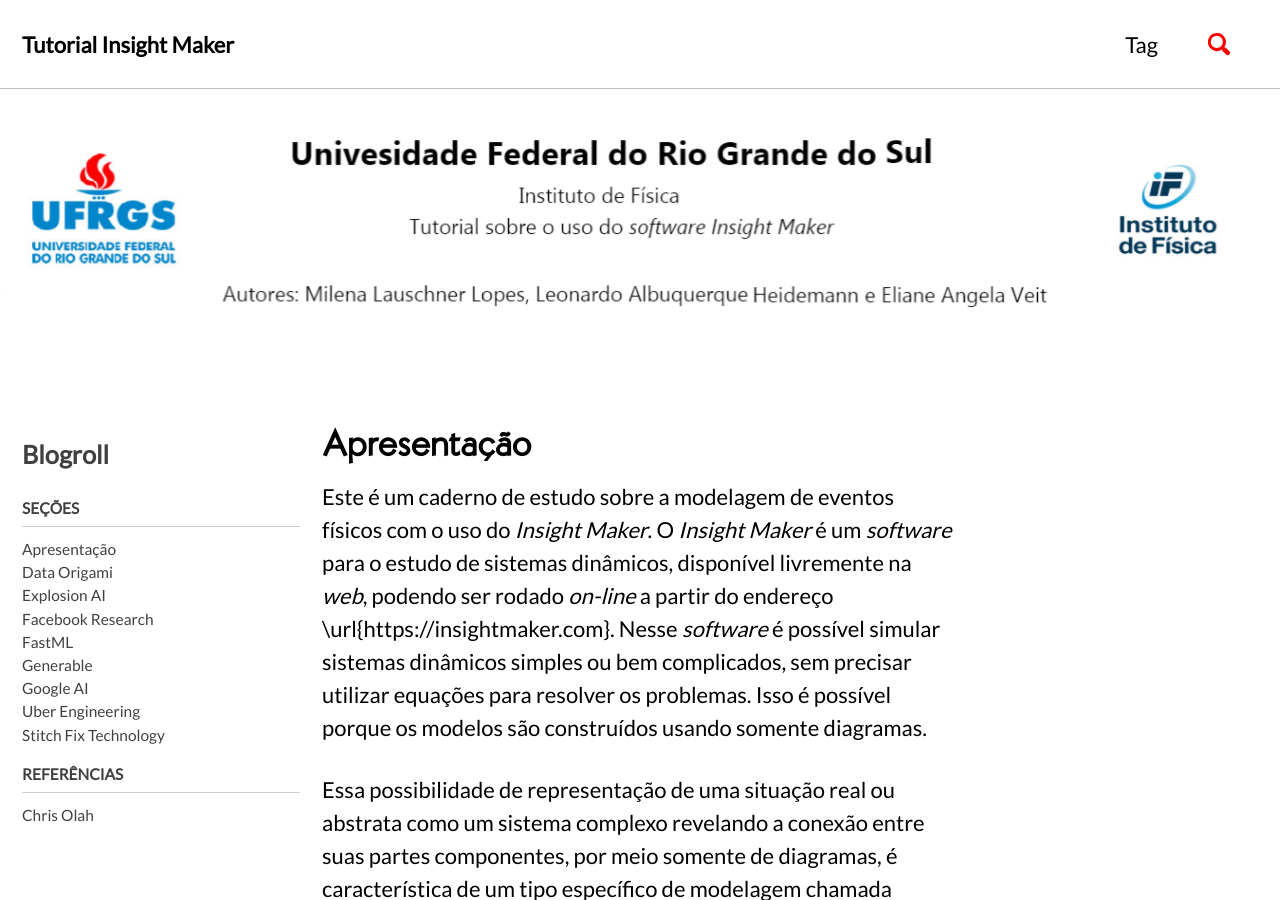
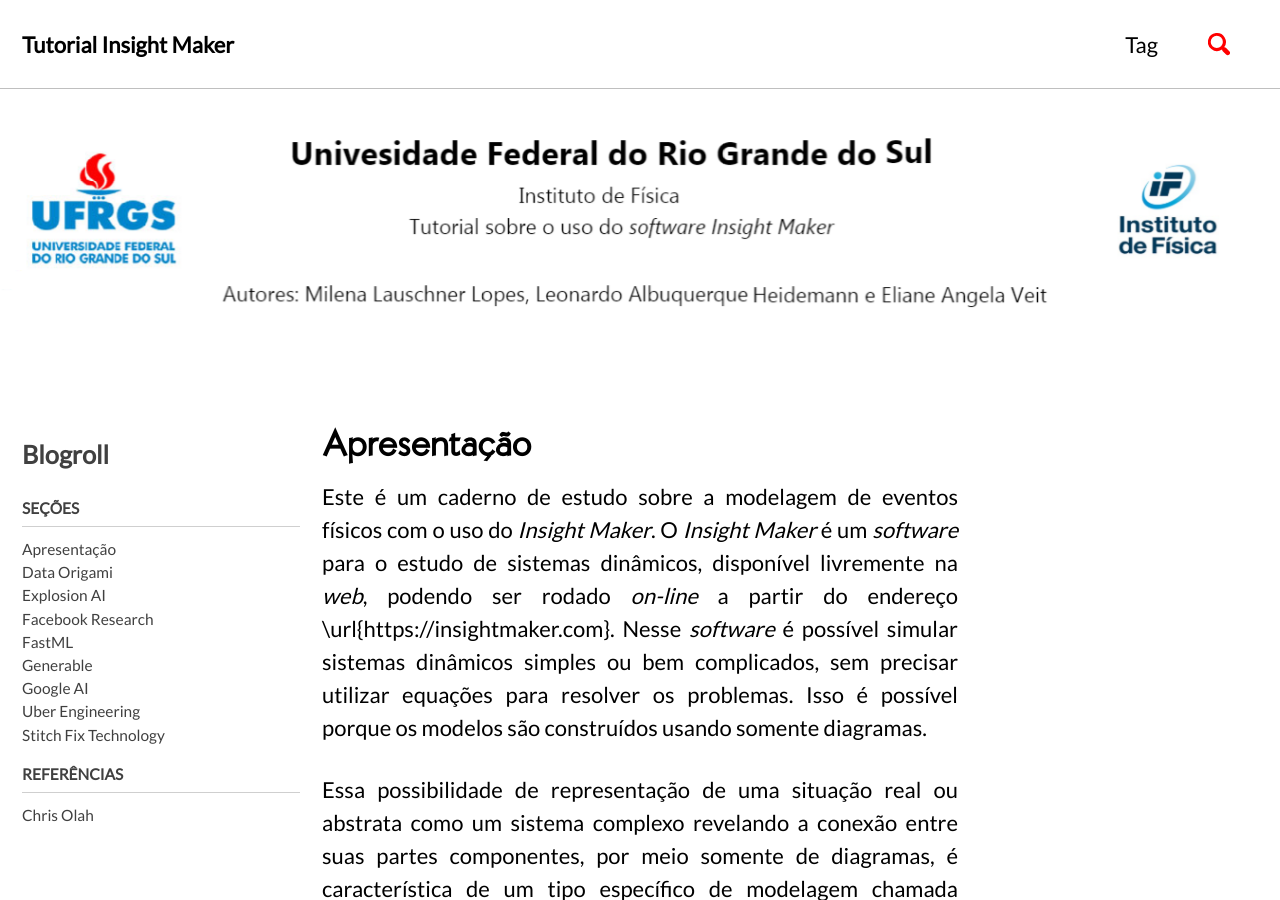
Before and after one commit to milenalauschner/MM, a Jekyll site: the page built from _pages/apresentação.md, in a window 1280 px wide and 900 px high. Built offline with Jekyll 4.4.1, drawn with Linux system fonts in a browser that asks for light colours; cached includes are drawn as plain includes; nearby versions of some CDN libraries; comment, search, counter and statistics services are not loaded.

Commit message:
Update and rename tag-archive.md to apresentação.md

```diff
--- a/_pages/tag-archive.md
+++ b/_pages/apresentação.md
@@ -10,7 +10,10 @@
   nav: blogroll
 ---
 Este é um caderno de estudo sobre a modelagem de eventos físicos com o uso do _Insight Maker_.  O _Insight Maker_ é um _software_ para o estudo de sistemas dinâmicos, disponível livremente na _web_, podendo ser rodado _on-line_ a partir do endereço \url{https://insightmaker.com}. Nesse _software_ é possível simular sistemas dinâmicos simples ou bem complicados, sem precisar utilizar equações para resolver os problemas. Isso é possível porque os modelos são construídos usando somente diagramas.
+{: .text-justify}
 
 Essa possibilidade de representação de uma situação real ou abstrata como um sistema complexo revelando a conexão entre suas partes componentes, por meio somente de diagramas, é característica de um tipo específico de modelagem chamada Dinâmica de Sistemas e fundada pelo Prof. Jay Forrester do MIT Sloan School of Management (Sterman, 2016).
+{: .text-justify}
 
 Neste caderno vamos responder questões sobre sistemas ou eventos físicos, de preferência do nosso cotidiano, partindo de algum representação simplificada desse sistema.
+{: .text-justify}
```
